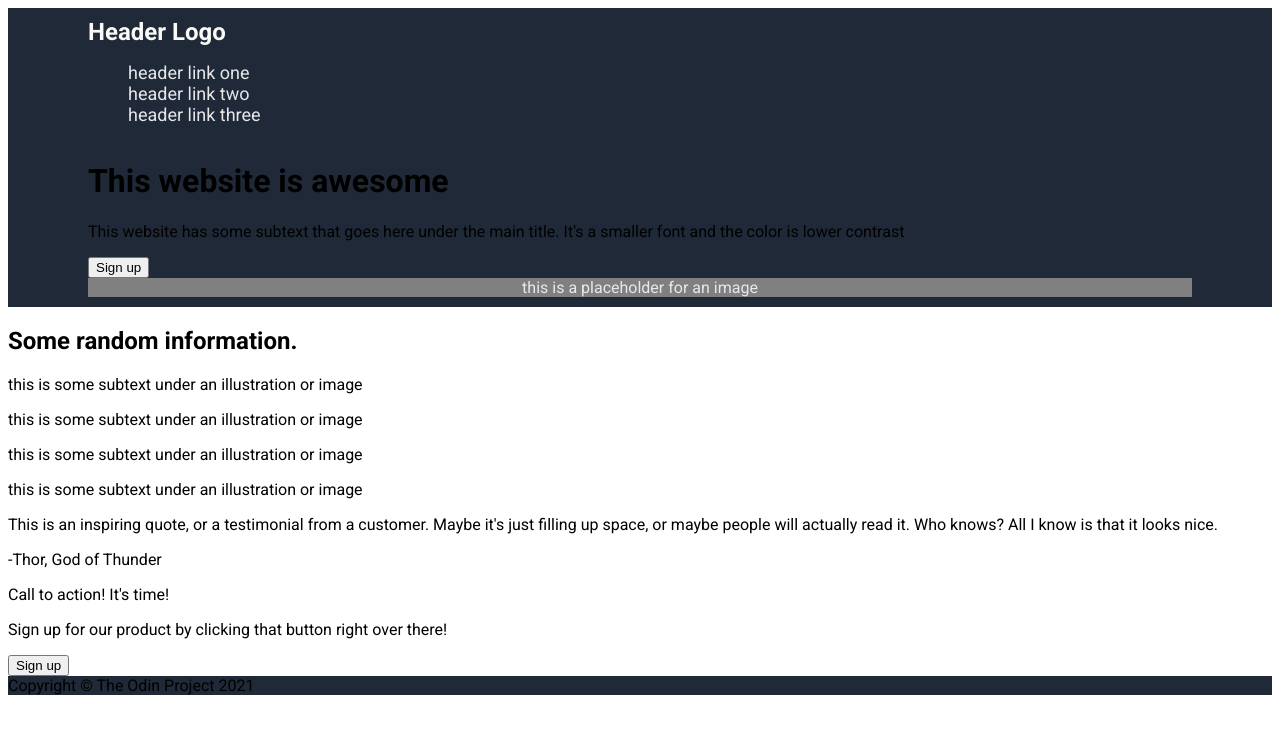
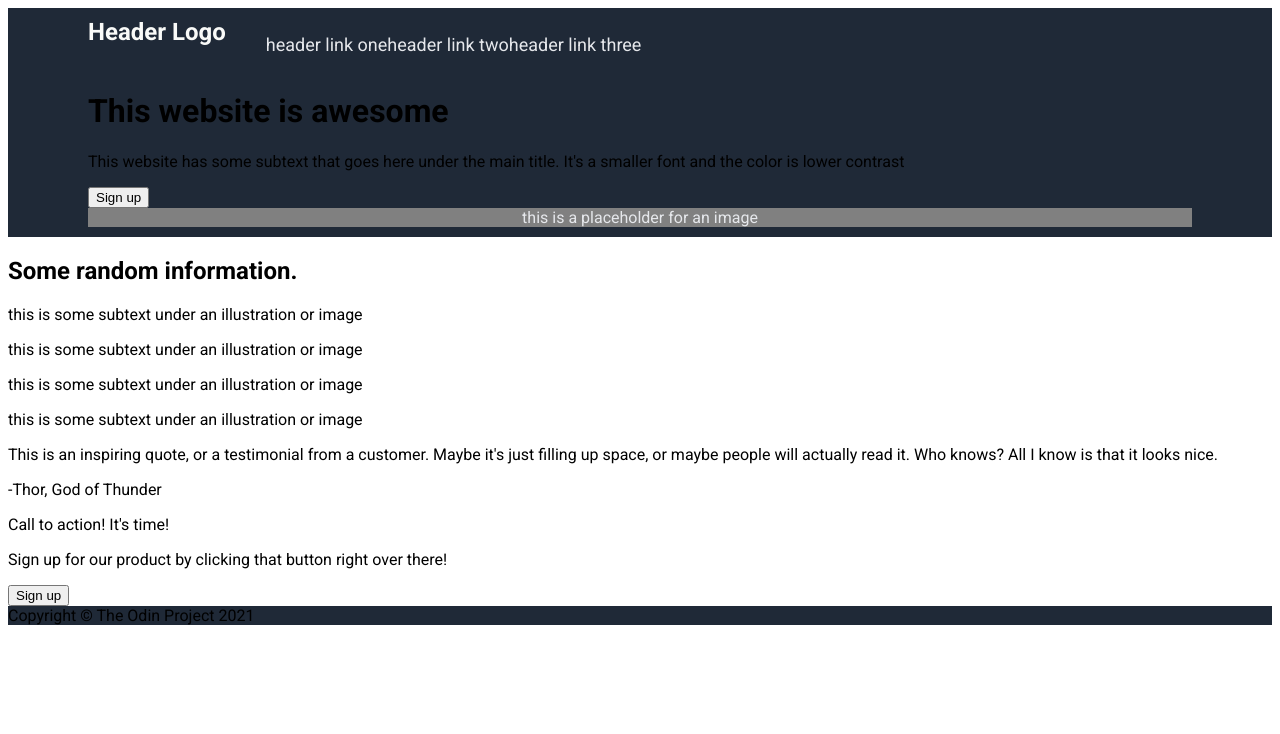
Before and after one commit to hoangvu2002/product-landing-page, a plain HTML site: page index.html in a window 1280 px wide. Drawn offline with Linux system fonts and the light colour scheme.

Commit message:
Change the display type of the logo and the header link into flexbox

```diff
--- a/styles.css
+++ b/styles.css
@@ -26,6 +26,7 @@ header {
 
 ul {
     list-style-type: none;
+    display: flex;
 }
 
 ul  a {
@@ -33,3 +34,7 @@ ul  a {
     font-size: 18px;
     color: #E5E7EB;
 }
+
+.caplink {
+    display: flex;
+}
```
